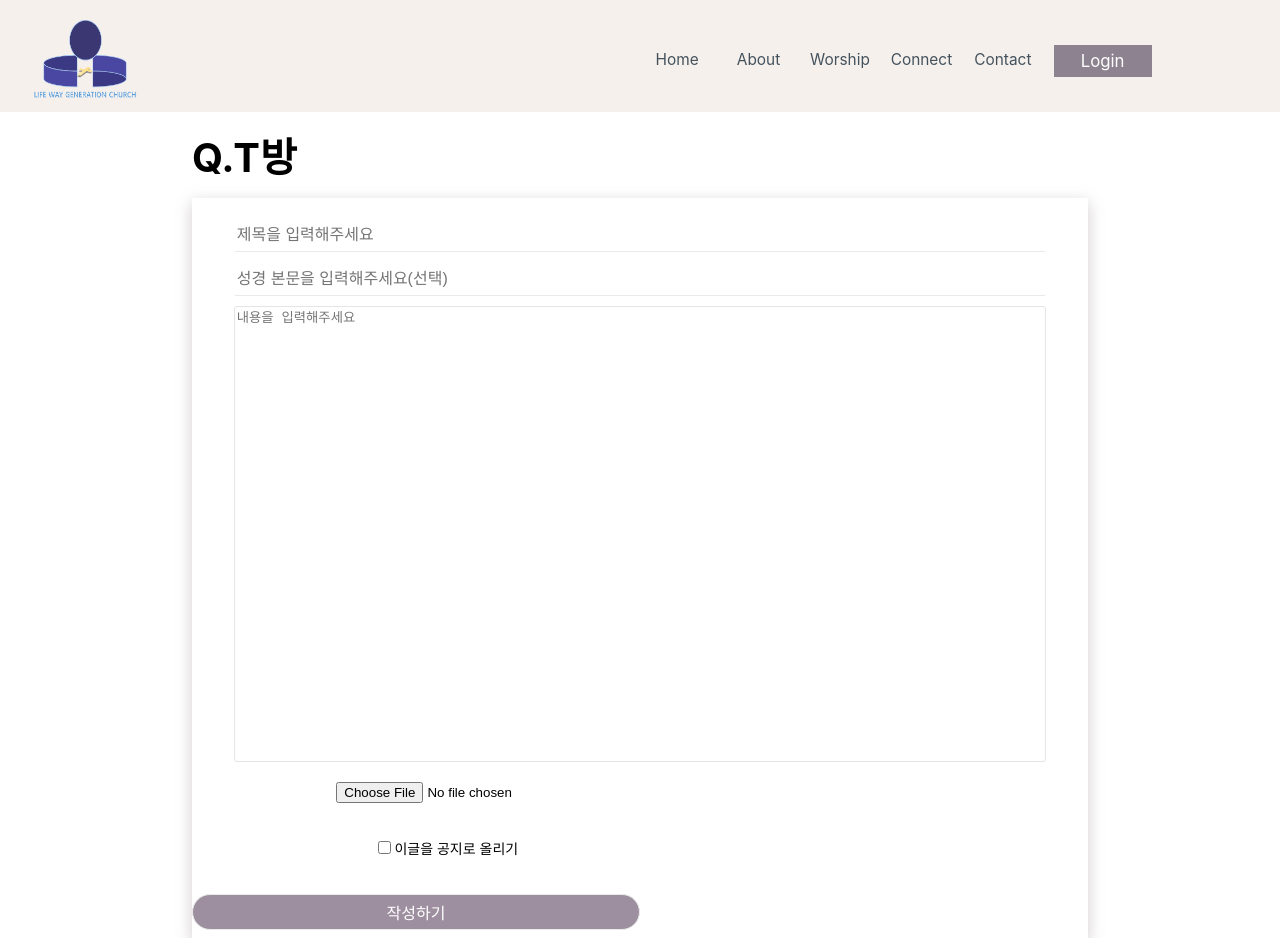
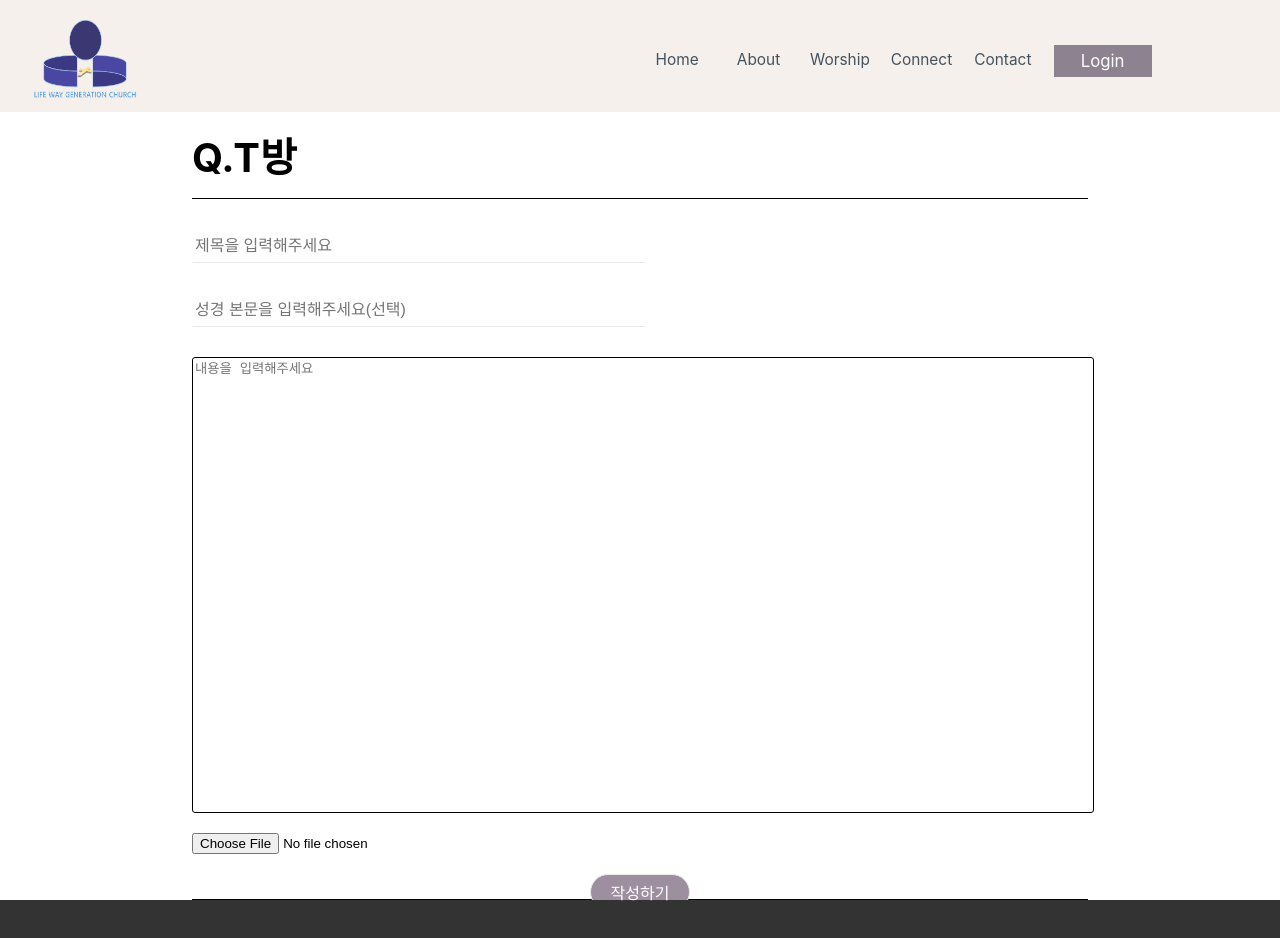
Before and after one commit to johnyun930/LifewayChurch_client, a React (Create React App) app: page /connect/qt/create in a window 1280 px wide. Shown: the top 938 px of the page. Built offline with nearby package versions, Linux system fonts and the light colour scheme; no server answers.

Commit message:
update the posting form

```diff
--- a/src/components/Header.tsx
+++ b/src/components/Header.tsx
@@ -189,7 +189,7 @@ export const Header = ():JSX.Element=>{
     const [header,setHeader] = useState(false);
     console.log(header);
         function checkYOffset(){
-        if(window.pageYOffset===0){
+        if(window.pageYOffset<=180){
             setHeader(false);
         }else{
             setHeader(true);
--- a/src/components/Posting.tsx
+++ b/src/components/Posting.tsx
@@ -88,8 +88,6 @@ const Context = styled.p`
 line-height:2;
 font-size: 17px;
 padding-left: 70px;
-
-
 word-wrap:break-word;
 @media ${(props)=>props.theme.mobile}{
     text-align: left;
--- a/src/components/PostingForm.tsx
+++ b/src/components/PostingForm.tsx
@@ -2,10 +2,8 @@ import axios from 'axios';
 import React, { useContext, useState } from 'react';
 import { RouterProps, useHistory } from 'react-router-dom';
 import styled from 'styled-components';
-import {  TextArea } from "../routes/CreatingWorship"
-import { Input, SubmitButton } from "../styles/FormStyle";
+import { Input as FormInput, SubmitButton as FormButton } from "../styles/FormStyle";
 
-import { Form, FormContainer } from '../routes/CreatingWorship';
 import { DomainContext } from '../states/DomainContext';
 import { UserInfoContext } from '../states/LoginContext';
 import { BulletenHeading } from './Posting';
@@ -14,18 +12,49 @@ interface formAttribute {
     IsbibleInput?: boolean,
     path: string
 }
-const Container = styled.div`
+
+const FormContainer = styled.div`
+    width: 70%;
+    height: 80vh;
+    margin: 0 auto;
+    border-top: 1px solid black;
+    border-bottom: 1px solid black;
+    padding: 30px 0;
+`
+const Form = styled.form`
+    width: 100%;
+    height: 100%;
+    margin: 0 auto;
+`
+
+
+const Input = styled(FormInput)`
     width: 50%;
-    margin: 20px 20px;
-    height: 5%;
+    margin-bottom: 30px;
 `
 
 const SubInput = styled.input`
     width: 50%;
-    height: 100%;
-    padding-left: 5.5%;
     display: inline-block;
-    margin: 0 auto 20px;
+    margin: 20px auto ;
+`
+export const TextArea = styled.textarea`
+    display:block;
+    width: 100%;
+    height: ${(props)=>props.theme.height||"150px"};
+    line-height: 150%;
+    border: 1px solid black;
+    border-radius: 3px;
+    outline: 0;
+    resize: none;
+
+`
+const CheckBox = styled.input`
+    border: 2px solid black;
+`
+
+const SubmitButton = styled(FormButton)`
+    width: 100px;
 `
 
 export const PostingForm = ({IsbibleInput=false,path}:formAttribute):JSX.Element=>{
@@ -35,7 +64,7 @@ export const PostingForm = ({IsbibleInput=false,path}:formAttribute):JSX.Element
         const [context,setContext] = useState<string>("");
         const [notice,setNotice] = useState<string>("0");
         const [file,setFile] = useState<File>();
-        const {userName} = useContext(UserInfoContext);
+        const {userName,isAdmin} = useContext(UserInfoContext);
         const history = useHistory();
 
 
@@ -51,7 +80,16 @@ export const PostingForm = ({IsbibleInput=false,path}:formAttribute):JSX.Element
              (e)=>{
                  setTitle(e.target.value);
              }
-         } required></Input>
+         } ></Input>
+         {isAdmin?<> <CheckBox style={{marginLeft:"5.5%"}} type="checkbox" onChange={
+            (e)=>{
+                if(e.target.value){
+                    setNotice("1");
+                }else{
+                    setNotice("0");
+                }
+            }
+        } name="notice" /> <label>이글을 공지로 올리기</label></>:""}
          {IsbibleInput?<Input type="text" name="bibleText" value={bibleText} onChange={
              (e)=>{
                  setBibleText(e.target.value);
@@ -60,7 +98,6 @@ export const PostingForm = ({IsbibleInput=false,path}:formAttribute):JSX.Element
             <TextArea theme={{height:"450px"}} value={context} onChange={(e)=>{
                 setContext(e.target.value);
             }} name="context" placeholder="내용을 입력해주세요" required></TextArea>
-            <Container>
             <SubInput type="file" name="FileName" onChange={(e)=>{
                 e.preventDefault();
                 if(e.target.files){
@@ -68,19 +105,8 @@ export const PostingForm = ({IsbibleInput=false,path}:formAttribute):JSX.Element
                 }
 
             }}></SubInput>
-            </Container>
-            <Container>
-            <label><input style={{marginLeft:"5.5%"}} type="checkbox" onChange={
-                (e)=>{
-                    if(e.target.value){
-                        setNotice("1");
-                    }else{
-                        setNotice("0");
-                    }
-                }
-            } name="notice" />이글을 공지로 올리기</label>
-            </Container>
-            <SubmitButton type="submit" onClick={(e)=>{
+
+            <SubmitButton center={true} type="submit" onClick={(e)=>{
                 e.preventDefault();
                 let formData = new FormData();
                 formData.append('title',title);
--- a/src/states/DomainContext.ts
+++ b/src/states/DomainContext.ts
@@ -1,4 +1,4 @@
 import {createContext} from 'react';
 
-  export const DomainContext = createContext<string>(process.env.REACT_APP_DOMAIN!);
-//  export const DomainContext = createContext<string>("http://localhost:8000");
+  // export const DomainContext = createContext<string>(process.env.REACT_APP_DOMAIN!);
+ export const DomainContext = createContext<string>("http://localhost:8000");
--- a/src/styles/FormStyle.tsx
+++ b/src/styles/FormStyle.tsx
@@ -32,7 +32,7 @@ interface ButtonProps{
 
 export const SubmitButton = styled.button<ButtonProps>`
   display: block;
-  min-width: 50%;
+    width: 50%;
     font-weight: 500;
     color: white;
     margin: ${(props)=>props.center?"0 auto":0};
```
